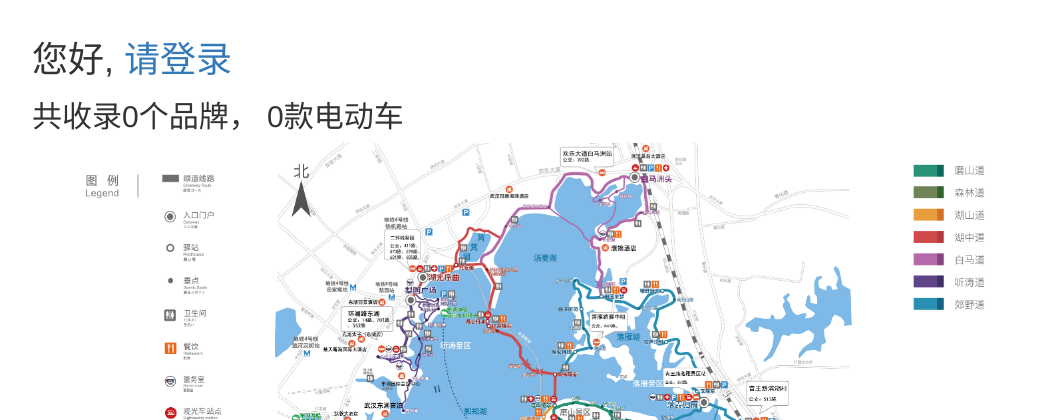
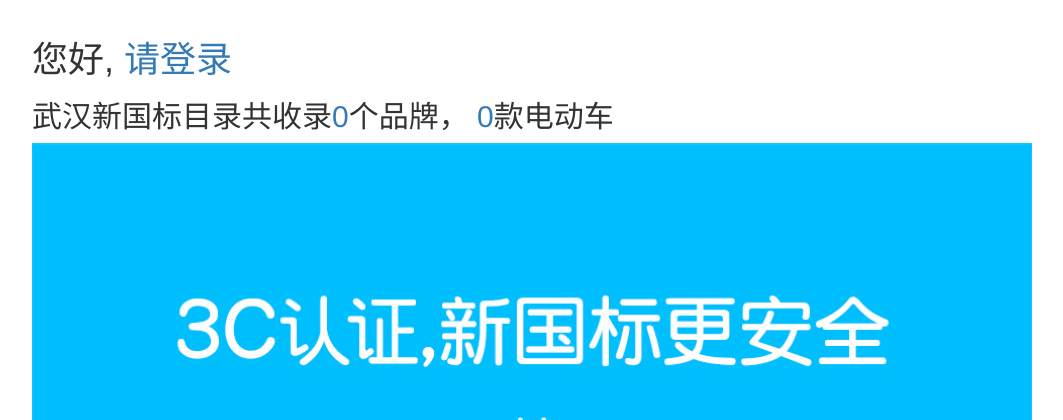
Before and after one commit to fanxl12/e-car, a Flask app: page / in a window 1280 px wide. Shown: the top 420 px of the page, without its empty margins (38-1101 px from the left). Run offline with Flask 2, Linux system fonts and the light colour scheme; data that the repository does not hold is empty; parts of the project's set-up code (start-up, migrations or seed data) failed here and were passed over; some libraries are stand-ins or nearby versions.

Commit message:
修改首页图片和跳转逻辑;

```diff
--- a/app/templates/car/brand.html
+++ b/app/templates/car/brand.html
@@ -1,7 +1,7 @@
 {% extends "base.html" %}
 
 {% block title %}
-    <title>首页</title>
+    <title>品牌列表</title>
 {% endblock %}
 
 {% block content %}
--- a/app/templates/index.html
+++ b/app/templates/index.html
@@ -12,6 +12,6 @@
             <a href="{{ url_for('web.login') }}">请登录</a>
         {% endif %}
     </h1>
-    <h2>共收录{{ car.brand_count }}个品牌， {{ car.model_count }}款电动车</h2>
+    <h2>武汉新国标目录共收录<a href="{{ url_for('web.brand_list') }}">{{ car.brand_count }}</a>个品牌， <a href="{{ url_for('web.car_list') }}">{{ car.model_count }}</a>款电动车</h2>
     <img src="{{ url_for('static', filename='11.jpg') }}" style="width: 1000px">
 {% endblock %}
```
Also changed, not shown: README.md, app/static/11.jpg.
